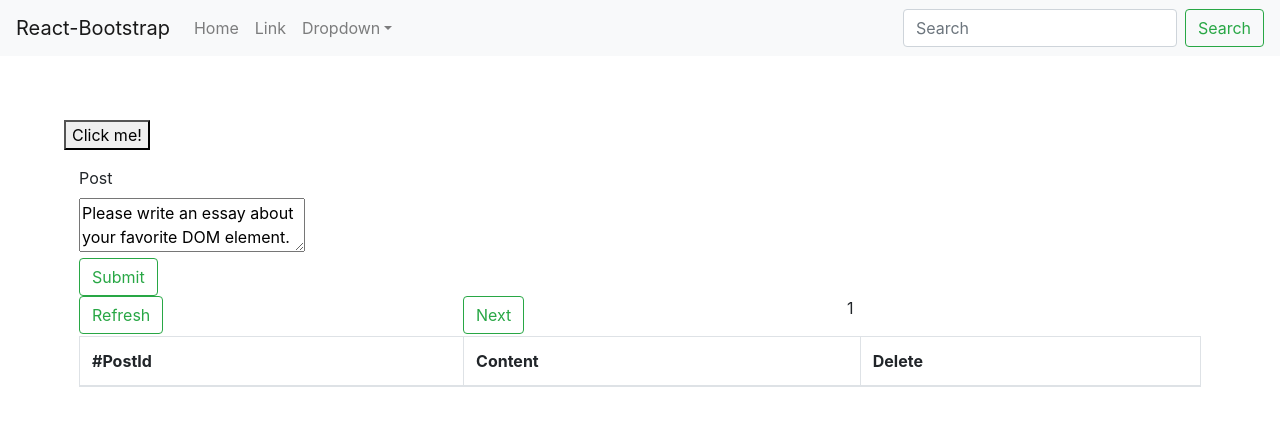
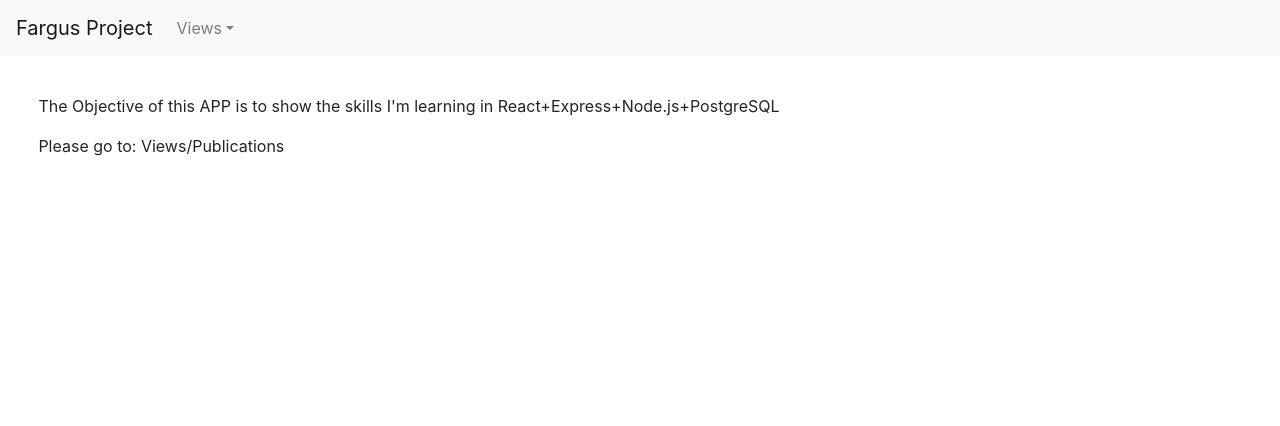
Before and after one commit to marcobaldi97/fargus_project, a React (Create React App) app in the folder client/: page / in a window 1280 px wide. Shown: the top 426 px of the page. Built offline with nearby package versions, Linux system fonts and the light colour scheme.

Commit message:
Components redone
I fixxed some of my components order and now they can even pass data between parent and child.

```diff
--- a/client/src/App.js
+++ b/client/src/App.js
@@ -1,24 +1,56 @@
-import logo from './logo.svg';
+import React from 'react';
+
 import './App.css';
 import axios from 'axios';
 
-function App() {
-  let responseFromServer = 'ssds';
-  let counter = 0;
-  function hitBackend() {
-    //axios.get('/testAPI').then((response) => { console.log(response.data); });
-    axios.get('/testAPI').then((response) => {
-      console.log(response.data);
-      responseFromServer = response.data;
-      document.getElementById("response").innerHTML = responseFromServer + ' ' +counter;
-      counter++;
-    });
+//my stuff ↓↓↓
+import Topnavbar from "./top-navbar/Topnavbar";
+import PublicationWriter from './publications/PublicationWriter';
+import PublicationViewer from './publications/PublicationViewer';
+//my stuff ↑↑↑
+
+class App extends React.Component {
+  constructor(props){
+    super(props);
+    this.state = {
+      currentView: ''
+    };//this.state
+    this.handleToUpdateState  = this.handleToUpdate.bind(this);
   }
-  return (
-    <div>
-      <button onClick={hitBackend}>Click me!</button>
-      <p id='response'></p>
-    </div>
-  );
+
+  handleToUpdate(someArg){
+    this.setState({currentView:someArg});
+  }
+
+  render(){
+    let handleToUpdate=this.handleToUpdateState;
+    switch (this.state.currentView) {
+      case 'Publications':
+        return(
+          <div id="appDiv">
+            <Topnavbar handleToUpdate={handleToUpdate.bind(this)}/>
+            <PublicationWriter />
+            <PublicationViewer />
+          </div>
+        );
+      case '':
+        return(
+          <div id="appDiv">
+            <Topnavbar handleToUpdate={handleToUpdate.bind(this)}/>
+            <div className="selfContainedWellPadded">
+              <p>The Objective of this APP is to show the skills I'm learning in React+Express+Node.js+PostgreSQL</p>
+              <p>Please go to: Views/Publications</p>
+            </div>
+          </div>
+        );
+      default:
+        return(
+          <div id="appDiv">
+            <Topnavbar handleToUpdate={handleToUpdate.bind(this)}/>
+            <p>Nothing to be seen here boi!</p>
+          </div>
+        );
+    }
+  };
 }
 export default App;
--- a/client/src/css/mystyle.css
+++ b/client/src/css/mystyle.css
@@ -3,7 +3,6 @@
 }
 .fullPage {
     height: 100%;
-    position: absolute;
     left: 0;
     width: 100%;
     overflow: hidden;
@@ -15,3 +14,14 @@ html {
   body {
     min-height: 100%;
   }
+
+.letMeSomeSpace{
+  padding-top: 3%;
+  padding-bottom: 3%;
+}
+
+.selfContainedWellPadded{
+  padding-top: 3%;
+  padding-bottom: 3%;
+  padding-left: 3%;
+}
--- a/client/src/index.js
+++ b/client/src/index.js
@@ -3,23 +3,14 @@ import ReactDOM from 'react-dom';
 import './index.css';
 import App from './App';
 import reportWebVitals from './reportWebVitals';
-//my stuff ↓↓↓
-import Topnavbar from "./top-navbar/Topnavbar";
-import PublicationWriter from './publications/PublicationWriter';
-import PublicationViewer from './publications/PublicationViewer';
-//my stuff ↑↑↑
+
 import 'bootstrap/dist/css/bootstrap.min.css';
 import './css/mystyle.css';
 
 ReactDOM.render(
   <React.StrictMode>
-    <div>
-      <Topnavbar />
-        <div className='mainPanel'>
+    <div className='fullPage'>
           <App />
-          <PublicationWriter />
-          <PublicationViewer />
-        </div>
     </div>
   </React.StrictMode>,
   document.getElementById('root')
--- a/client/src/publications/PublicationWriter.js
+++ b/client/src/publications/PublicationWriter.js
@@ -1,12 +1,12 @@
-import React, { Component } from 'react';
+import React from 'react';
 import axios from 'axios';
-import { Container, Row, Col} from 'react-bootstrap';
+import { Container, Row, Col, InputGroup, FormControl, Alert} from 'react-bootstrap';
 
 class PublicationWriter extends React.Component {
   constructor(props) {
     super(props);
     this.state = {
-      value: 'Please write an essay about your favorite DOM element.'
+      value: ''
     };//this.state
     this.handleChange = this.handleChange.bind(this);
     this.handleSubmit = this.handleSubmit.bind(this);
@@ -17,7 +17,13 @@ class PublicationWriter extends React.Component {
   }
 
   handleSubmit(event) {
-    alert('An essay was submitted: ' + this.state.value);
+    if (this.state.value === 'La Li Lu Le Lo'){
+      alert('The Patriots?');
+    }
+    if (this.state.value === 'The Patriots?'){
+      alert('La Li Lu Le Lo');
+    }
+    alert('A post shall be submitted: ' + this.state.value);
     let params = {
       textToInput : this.state.value
     }
@@ -25,6 +31,7 @@ class PublicationWriter extends React.Component {
       .post('/publications/publish/', params)//url + parametros
       .then(response=>{
         console.log(response);//codigo de que hacer con la respuesta.
+        this.setState({value: ''});
       })
       .catch(err => {
         console.log(err);//codigo de que hacer en caso de error.
@@ -36,14 +43,20 @@ class PublicationWriter extends React.Component {
     return (
       <Container fluid>
         <form onSubmit={this.handleSubmit}>
-        <Row>
-          <Col><label> Post </label></Col>
-        </Row>
-        <Row>
-          <Col ><textarea value={this.state.value} onChange={this.handleChange} /></Col>
-        </Row>
-        <Row>
-          <Col><input class="btn btn-outline-success" type="submit" value="Submit" /></Col>
+        <Row className="align-items-center letMeSomeSpace">
+          <Col xs={8}>
+            <InputGroup>
+              <InputGroup.Prepend>
+                <InputGroup.Text >Post:</InputGroup.Text>
+              </InputGroup.Prepend>
+              <FormControl as="textarea" aria-label="With textarea" value={this.state.value} onChange={this.handleChange} />
+            </InputGroup>
+          </Col>
+          <Col xs={4}>
+            <div className="alignMe">
+              <input className="btn btn-outline-success" type="submit" value="Submit" />
+            </div>
+          </Col>
         </Row>
         </form>
       </Container>
--- a/client/src/top-navbar/Topnavbar.js
+++ b/client/src/top-navbar/Topnavbar.js
@@ -1,27 +1,18 @@
-import React, { Component } from 'react';
-import { Nav, Navbar, NavDropdown, Form, FormControl, Button } from 'react-bootstrap';
+import React   from 'react';
+import { Nav, Navbar, NavDropdown } from 'react-bootstrap';
 class Topnavbar extends React.Component {
   render(){
+    var handleToUpdate  =   this.props.handleToUpdate;
     return(
       <Navbar bg="light" expand="lg">
-          <Navbar.Brand href="#home">React-Bootstrap</Navbar.Brand>
+        <Navbar.Brand href="" onClick={() => handleToUpdate('')}>Fargus Project</Navbar.Brand>
         <Navbar.Toggle aria-controls="basic-navbar-nav" />
         <Navbar.Collapse id="basic-navbar-nav">
           <Nav className="mr-auto">
-              <Nav.Link href="#home">Home</Nav.Link>
-              <Nav.Link href="#link">Link</Nav.Link>
-              <NavDropdown title="Dropdown" id="basic-nav-dropdown">
-                <NavDropdown.Item href="#action/3.1">Action</NavDropdown.Item>
-                <NavDropdown.Item href="#action/3.2">Another action</NavDropdown.Item>
-                <NavDropdown.Item href="#action/3.3">Something</NavDropdown.Item>
-                <NavDropdown.Divider />
-                <NavDropdown.Item href="#action/3.4">Separated link</NavDropdown.Item>
+            <NavDropdown title="Views" id="basic-nav-dropdown">
+              <NavDropdown.Item onClick={() => handleToUpdate('Publications')} >Publications</NavDropdown.Item>
             </NavDropdown>
           </Nav>
-            <Form inline>
-              <FormControl type="text" placeholder="Search" className="mr-sm-2" />
-              <Button variant="outline-success">Search</Button>
-            </Form>
         </Navbar.Collapse>
       </Navbar>
     );
```
Lines whose indentation alone changed are shown as unchanged.
